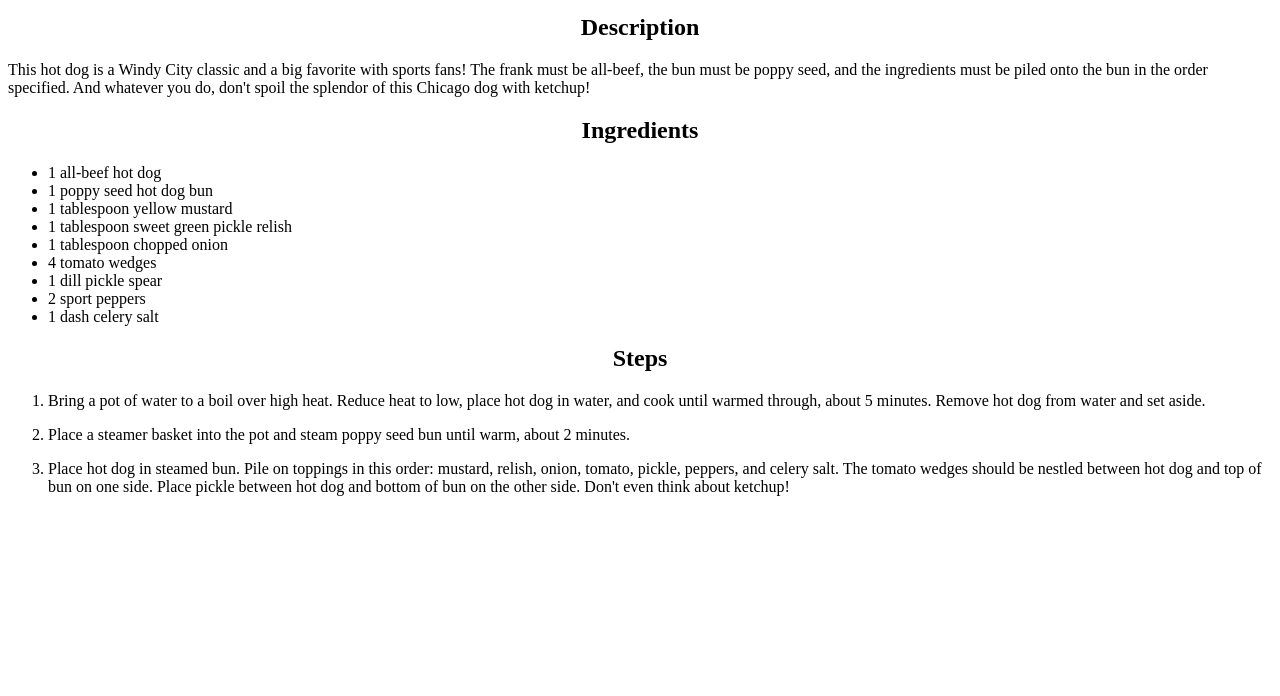
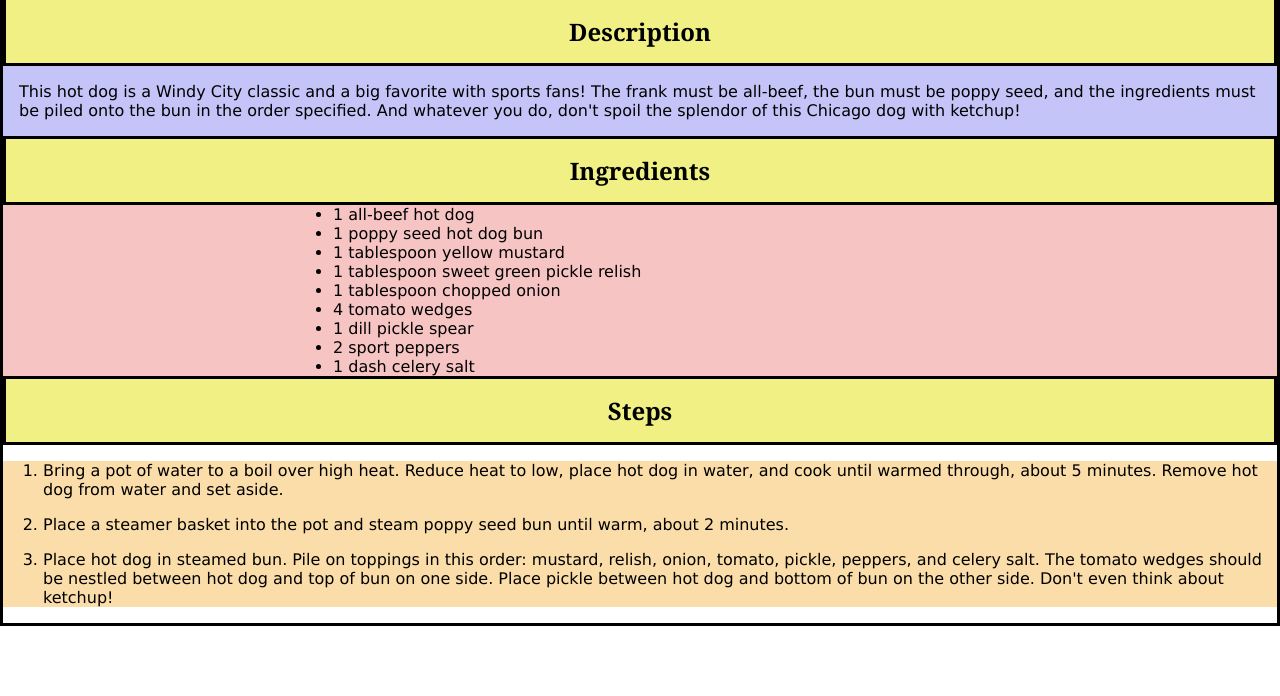
Before and after one commit to Khaspper/odin-recipes, a plain HTML site: page recipes/chicago-style-hot-dog.html in a window 1280 px wide. Shown: the part 104-800 px from the top of the page. Drawn offline with Linux system fonts and the light colour scheme.

Commit message:
Update CSS files for index and hotdog page
The mage looks a lot more "presentable" and less plain

```diff
--- a/recipes/chicago-style-hot-dog.html
+++ b/recipes/chicago-style-hot-dog.html
@@ -9,30 +9,30 @@
     <h1 class="headings">Chicago-Style Hot Dog</h1>
     <img class="image" src="../img/chicago-style-hot-dog.png" alt="Hot dog with seasoned buns mustard and other ingredients">
     <h2 class="headings">Description</h2>
-    <p>This hot dog is a Windy City classic and a big favorite with sports fans! The frank must be all-beef,
+    <p class="description">This hot dog is a Windy City classic and a big favorite with sports fans! The frank must be all-beef,
        the bun must be poppy seed, and the ingredients must be piled onto the bun in the order specified.
        And whatever you do, don't spoil the splendor of this Chicago dog with ketchup!</p>
     <h2 class="headings">Ingredients</h2>
-    <ul class="lists">
-        <li>1 all-beef hot dog</li>
-        <li>1 poppy seed hot dog bun</li>
-        <li>1 tablespoon yellow mustard</li>
-        <li>1 tablespoon sweet green pickle relish</li>
-        <li>1 tablespoon chopped onion</li>
-        <li>4 tomato wedges</li>
-        <li>1 dill pickle spear</li>
-        <li>2 sport peppers</li>
-        <li>1 dash celery salt</li>
+    <ul class="lists ingredients">
+        <li class="text">1 all-beef hot dog</li>
+        <li class="text">1 poppy seed hot dog bun</li>
+        <li class="text">1 tablespoon yellow mustard</li>
+        <li class="text">1 tablespoon sweet green pickle relish</li>
+        <li class="text">1 tablespoon chopped onion</li>
+        <li class="text">4 tomato wedges</li>
+        <li class="text">1 dill pickle spear</li>
+        <li class="text">2 sport peppers</li>
+        <li class="text">1 dash celery salt</li>
     </ul>
     <h2 class="headings">Steps</h2>
-    <ol>
+    <ol class="steps">
         <li>
-        <p>Bring a pot of water to a boil over high heat. Reduce heat to low, place hot dog in water, and cook
+        <p class="text">Bring a pot of water to a boil over high heat. Reduce heat to low, place hot dog in water, and cook
             until warmed through, about 5 minutes. Remove hot dog from water and set aside.</p></li>
         <li>
-        <p>Place a steamer basket into the pot and steam poppy seed bun until warm, about 2 minutes.</p></li>
+        <p class="text">Place a steamer basket into the pot and steam poppy seed bun until warm, about 2 minutes.</p></li>
         <li>
-        <p>Place hot dog in steamed bun. Pile on toppings in this order: mustard, relish, onion, tomato, pickle,
+        <p class="text">Place hot dog in steamed bun. Pile on toppings in this order: mustard, relish, onion, tomato, pickle,
            peppers, and celery salt. The tomato wedges should be nestled between hot dog and top of bun on one
            side. Place pickle between hot dog and bottom of bun on the other side. Don't even think about ketchup!</p></li>
     </ol>
--- a/style.css
+++ b/style.css
@@ -1,8 +1,41 @@
+body {
+    margin: 0;
+    border: solid;
+    font-family: Verdana, sans-serif;
+}
+
 .headings {
+    font-family: Georgia, serif;
+    margin: 0px;
+    padding: 15px;
     text-align: center;
+    border: solid;
+    background-color: rgb(240, 240, 133);
 }
 
 .image {
+    display: block;
+    margin: auto;
     height: auto;
     width: 600px;
 }
+
+.lists .text {
+    margin: 0px 290px;
+}
+
+.description {
+    background-color: rgb(196, 196, 248);
+    margin: 0;
+    padding: 16px;
+}
+
+.ingredients {
+margin: 0;
+background-color: rgb(247, 196, 196);
+}
+
+.steps {
+    margin: 0;
+    background-color: rgb(250, 221, 168);
+}
```
Also changed, not shown: index.html (+4 -4 lines).
